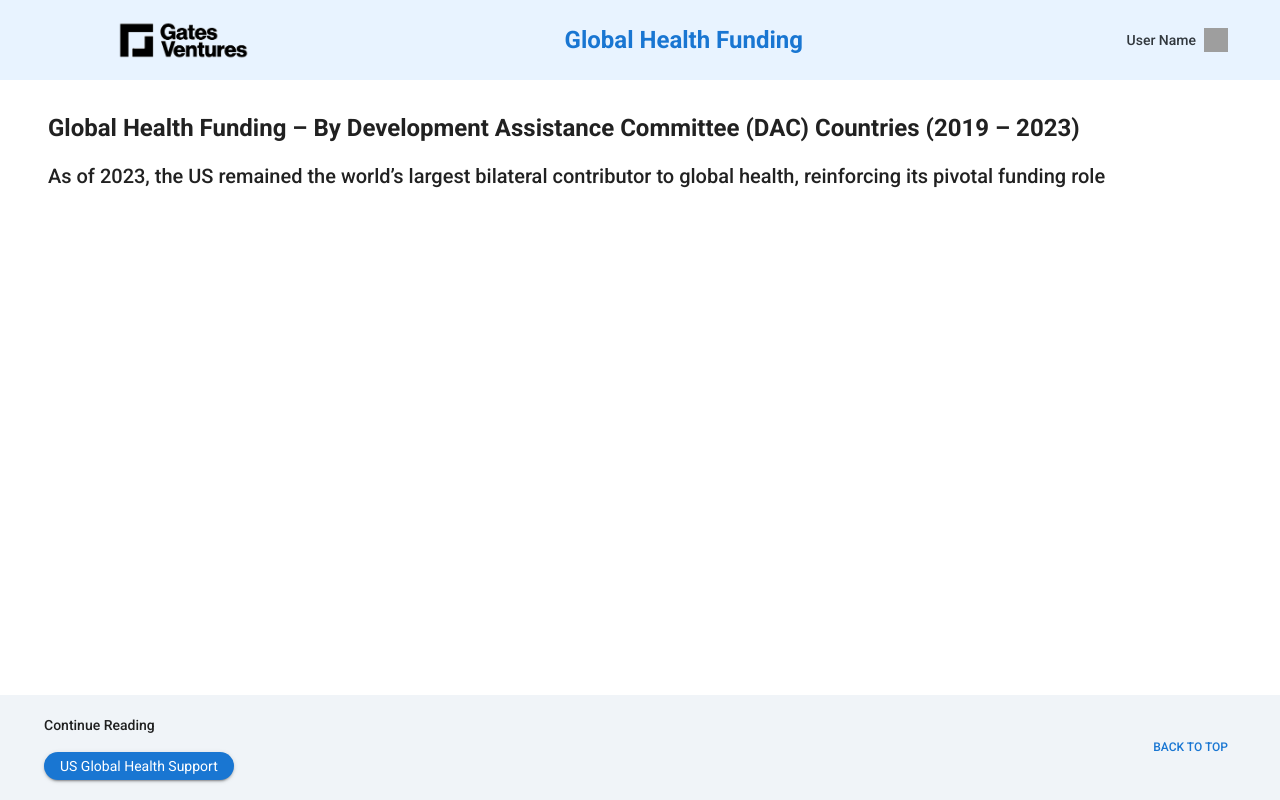
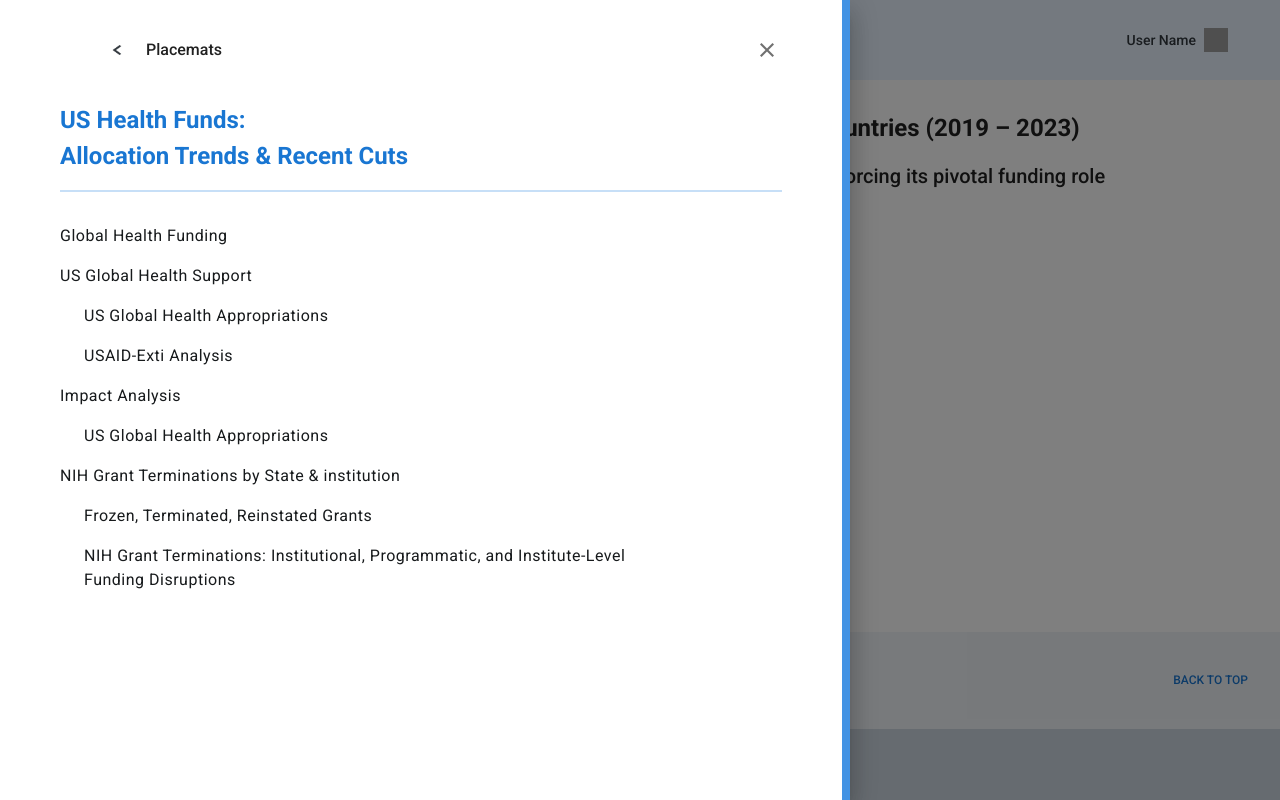
Before and after one commit to SergioAMEVS/gv-us-global-health, a Next.js app: page / in a window 1280 px wide. Both pictures are taken after a click on the button 71 px from the left and 40 px from the top of the page. Built offline with nearby package versions, Linux system fonts and the light colour scheme; grey boxes are pictures that could not be loaded.

Commit message:
feat: implement drawermeny component and integrate with navbar

```diff
--- /dev/null
+++ b/src/components/layout/DrawerMenu.tsx
@@ -0,0 +1,141 @@
+import useOpenMenuStore from '@/lib/store/useStore';
+import { Box, Button, Drawer, Grid, IconButton, Typography } from '@mui/material';
+import close from '../../../public/icons/close.png';
+import arrowLeft from '../../../public/icons/arrow_left.png';
+import Image from 'next/image';
+import Link from 'next/link';
+
+export default function DrawerMenu() {
+  const { open, toggleOpen } = useOpenMenuStore();
+
+  const sidebarLinks = [
+    {
+      label: 'Global Health Funding',
+      href: '/global-health-funding',
+    },
+    {
+      label: 'US Global Health Support',
+      href: '/us-global-health-support',
+      children: [
+        { label: 'US Global Health Appropriations', href: '/us-global-health-aprropriations' },
+        { label: 'USAID-Exti Analysis', href: '//usaid-exti' },
+      ],
+    },
+    {
+      label: 'Impact Analysis',
+      href: '/impact-analysis',
+      children: [
+        { label: 'US Global Health Appropriations', href: '/us-global-health-aprropriations' },
+      ],
+    },
+    {
+      label: 'NIH Grant Terminations by State & institution',
+      href: '/nih-grant-terminations',
+      children: [
+        { label: 'Frozen, Terminated, Reinstated Grants', href: '/frozen-terminated-reinstated' },
+        {
+          label:
+            'NIH Grant Terminations: Institutional, Programmatic, and Institute-Level Funding Disruptions',
+          href: '/nih-grant-terminations-institutional-programmatic',
+        },
+      ],
+    },
+  ];
+
+  return (
+    <Drawer
+      open={open}
+      onClose={toggleOpen}
+      slotProps={{
+        paper: {
+          sx: {
+            borderRight: '8px solid #4393E4',
+            py: '30px ',
+            px: '60px',
+            // width: '50%',
+          },
+        },
+      }}
+    >
+      <Grid
+        display={'flex'}
+        justifyContent={'space-between'}
+        alignItems={'center'}
+        alignContent={'center'}
+        // gap={0}
+      >
+        <Button
+          variant="text"
+          color="common.black"
+          sx={{
+            textTransform: 'capitalize',
+            fontSize: 16,
+            display: 'flex',
+            alignItems: 'center',
+            gap: 2,
+            ml: 4,
+          }}
+          startIcon={<Image src={arrowLeft} alt="Arrow left" width={10} height={10} />}
+        >
+          Placemats
+        </Button>
+        <IconButton onClick={toggleOpen}>
+          <Image src={close} alt="Close menu" width={14} height={14} />
+        </IconButton>
+      </Grid>
+      <Grid mt={4}>
+        <Typography fontWeight={700} fontSize={24} color="primary.main">
+          US Health Funds:
+        </Typography>
+        <Typography fontWeight={700} fontSize={24} color="primary.main">
+          Allocation Trends & Recent Cuts
+        </Typography>
+        <Box mt={2} mb={4} height="2px" bgcolor="#C7DFF7" />
+      </Grid>
+      <Grid display={'flex'} flexDirection="column" gap={2}>
+        {sidebarLinks.map((item) => (
+          <Box key={item.href} display="flex" flexDirection="column" gap={2}>
+            <Link href={item.href} style={{ textDecoration: 'none', width: '100%' }}>
+              <Typography
+                fontWeight={400}
+                fontSize={16}
+                letterSpacing={0.5}
+                color="#171A1C"
+                sx={{
+                  cursor: 'pointer',
+                  transition: 'color 0.2s',
+                  '&:hover': { color: 'primary.main' },
+                }}
+              >
+                {item.label}
+              </Typography>
+            </Link>
+            {item.children &&
+              item.children.map((child) => (
+                <Link
+                  key={child.href}
+                  href={child.href}
+                  style={{ textDecoration: 'none', width: '80%' }}
+                >
+                  <Typography
+                    fontWeight={400}
+                    fontSize={16}
+                    letterSpacing={0.5}
+                    color="#171A1C"
+                    sx={{
+                      cursor: 'pointer',
+                      pl: 3,
+                      transition: 'color 0.2s',
+                      '&:hover': { color: 'primary.main' },
+                    }}
+                  >
+                    {child.label}
+                  </Typography>
+                </Link>
+              ))}
+          </Box>
+        ))}
+      </Grid>
+    </Drawer>
+  );
+}
--- a/src/components/layout/Footer.tsx
+++ b/src/components/layout/Footer.tsx
@@ -5,22 +5,36 @@
 
 export default function Footer() {
   return (
-    <footer style={{ textAlign: 'center', padding: '20px', backgroundColor: '#F0F4F8' }}>
+    <footer style={{ textAlign: 'center' }}>
+      <Box bgcolor={'primary.bgFooter'} py={2}>
+        <Grid ml={3} display="flex" justifyContent="space-between" alignItems="center">
+          <Grid display="flex" flexDirection="column" gap={2} justifyContent={'start'}>
+            <Typography color={'#000000DE'} fontWeight={500} textAlign="left" fontSize={14}>
+              Continue Reading
+            </Typography>
+            <NextSeccionButton />
+          </Grid>
+          <Grid mr={3}>
+            <BackToTopButton />
+          </Grid>
+        </Grid>
+      </Box>
       <Box
-        bgcolor={'primary.bgFooter'}
+        bgcolor={'#CDD7E1'}
         display="flex"
         justifyContent="space-between"
         alignItems="center"
-        ml={3}
+        py={2}
       >
-        <Grid display="flex" flexDirection="column" gap={2} justifyContent={'start'}>
-          <Typography color={'#000000DE'} fontWeight={500} textAlign="left" fontSize={14}>
-            Continue Reading
-          </Typography>
-          <NextSeccionButton />
-        </Grid>
-        <Grid mr={3}>
-          <BackToTopButton />
+        <Grid ml={3}>
+          <Grid display="flex" flexDirection="column" justifyContent={'start'}>
+            <Typography color={'#000000DE'} fontWeight={500} textAlign="left" fontSize={14}>
+              US Health Funds: Allocation Trends & Recent Cuts
+            </Typography>
+            <Typography color={'#000000DE'} fontWeight={400} textAlign="left" fontSize={12}>
+              ©2025 Gates Ventures. All rights reserved.
+            </Typography>
+          </Grid>
         </Grid>
       </Box>
     </footer>
--- a/src/components/layout/Navbar.tsx
+++ b/src/components/layout/Navbar.tsx
@@ -4,12 +4,13 @@
 import menu from '../../../public/icons/menu.png';
 import { Grid, IconButton, Typography } from '@mui/material';
 import Image from 'next/image';
-import { useState } from 'react';
 import { usePathname } from 'next/navigation';
 import UserMenu from './UserMenu';
+import useOpenMenuStore from '@/lib/store/useStore';
+import DrawerMenu from './DrawerMenu';
 
 export default function Navbar() {
-  const [isOpen, setIsOpen] = useState(false);
+  const { open, toggleOpen } = useOpenMenuStore();
   const pathname = usePathname();
 
   const titles: Record<string, string> = {
@@ -17,10 +18,6 @@
   };
 
   const title = titles[pathname] || 'Global Health Funding';
-
-  const handleMenuClick = () => {
-    setIsOpen(!isOpen);
-  };
 
   return (
     <Grid
@@ -33,7 +30,7 @@
       component={'nav'}
     >
       <Grid display={'flex'} alignItems={'center'} gap={3}>
-        <IconButton onClick={handleMenuClick} sx={{ visibility: !isOpen ? 'visible' : 'hidden' }}>
+        <IconButton onClick={toggleOpen} sx={{ visibility: !open ? 'visible' : 'hidden' }}>
           <Image src={menu} alt="Burguer menu" width={30} height={20} />
         </IconButton>
         <Image src={gv_icon} alt="Gates ventures icon" height={40} width={131} />
@@ -42,6 +39,7 @@
         {title}
       </Typography>
       <UserMenu />
+      <DrawerMenu />
     </Grid>
   );
 }
--- a/src/lib/store/useStore.ts
+++ b/src/lib/store/useStore.ts
@@ -1,17 +1,8 @@
 import { create } from 'zustand';
 
-interface CounterState {
-  count: number;
-  increment: () => void;
-  decrement: () => void;
-  reset: () => void;
-}
-
-const useCounterStore = create<CounterState>()((set) => ({
-  count: 0,
-  increment: () => set((state) => ({ count: state.count + 1 })),
-  decrement: () => set((state) => ({ count: state.count - 1 })),
-  reset: () => set({ count: 0 }),
+const useOpenMenuStore = create<{ open: boolean; toggleOpen: () => void }>()((set) => ({
+  open: false,
+  toggleOpen: () => set((state) => ({ open: !state.open })),
 }));
 
-export default useCounterStore;
+export default useOpenMenuStore;
```
Also changed, not shown: public/icons/arrow_left.png (added), public/icons/close.png (added).
